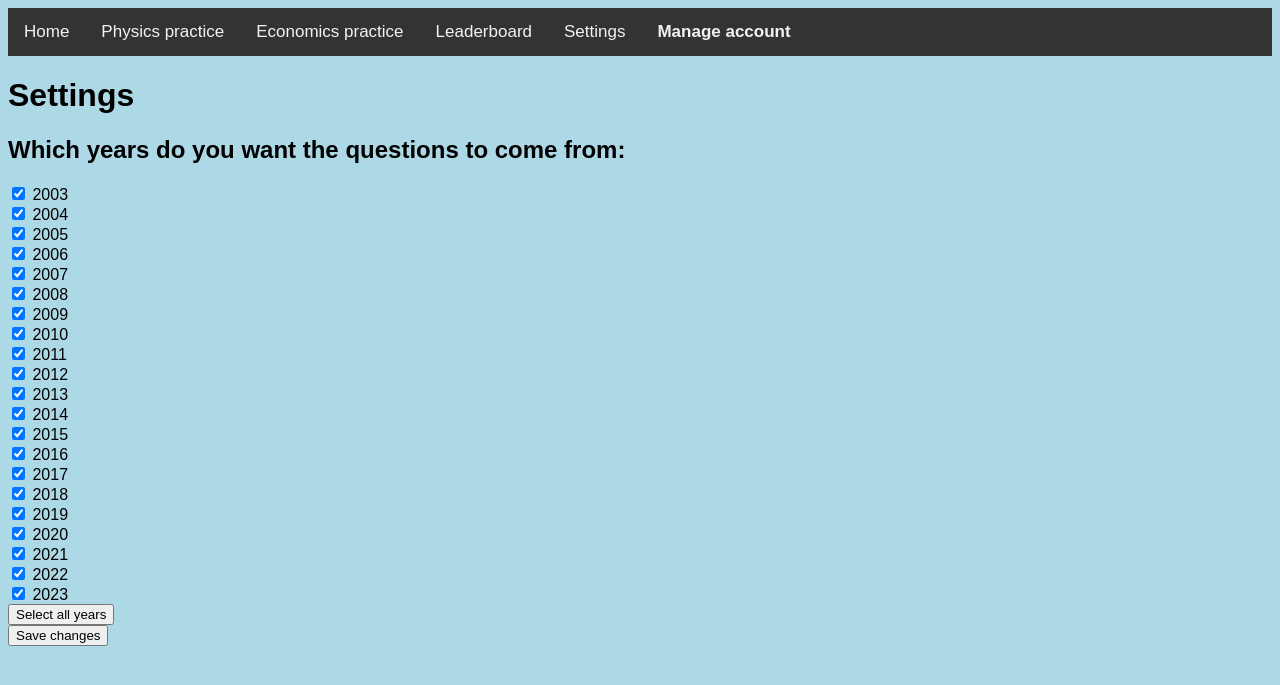
After one commit to XINGZHILU/DjangoMCQ, a Django app: page /settings/ in a window 1280 px wide. The commit adds this page. Shown: the top 685 px of the page. Run offline with Django 5.2, Linux system fonts and the light colour scheme; a user stored in the database is signed in; data comes from the database, SQL or seed files in the repository; both versions use the stored data as it was after the commit.

Commit message:
Added year settings

```diff
--- a/DjangoMCQ/settings.py
+++ b/DjangoMCQ/settings.py
@@ -24,7 +24,7 @@ BASE_DIR = Path(__file__).resolve().parent.parent
 SECRET_KEY = 'django-insecure-3j-l2y-s%0bo$v2_jia6zh@%26s-9refgpqw49t*tv^ba7qs&x'
 
 # SECURITY WARNING: don't run with debug turned on in production!
-DEBUG = False
+DEBUG = True
 
 ALLOWED_HOSTS = ['*']
 
--- a/MCQ/models.py
+++ b/MCQ/models.py
@@ -25,6 +25,7 @@ class Record(models.Model):
     ovrlast = models.DateTimeField(default='2024-06-09 00:00:00+00:00')
     official = models.BooleanField(default=False)
     yeargroup = models.CharField(max_length=255, default='Not assigned')
+    yearselected = models.CharField(default='1' * 4095, max_length=4095)
 
     def __str__(self):
         return self.username
@@ -32,6 +33,8 @@ class Record(models.Model):
 
 class PhysicsMCQ(models.Model):
     no = models.IntegerField(default=0)
+    year = models.IntegerField(default=0)
+    topic = models.CharField(max_length=64, default='unclassified')
     filename = models.CharField(max_length=64, default='placeholder.png')
     ans = models.CharField(max_length=1, default='A')
 
@@ -41,6 +44,8 @@ class PhysicsMCQ(models.Model):
 
 class EconomicsMCQ(models.Model):
     no = models.IntegerField(default=0)
+    year = models.IntegerField(default=0)
+    topic = models.CharField(max_length=64, default='unclassified')
     filename = models.CharField(max_length=64, default='placeholder.png')
     ans = models.CharField(max_length=1, default='A')
 
@@ -49,6 +54,8 @@ class EconomicsMCQ(models.Model):
 
 class BiologyMCQ(models.Model):
     no = models.IntegerField(default=0)
+    year = models.IntegerField(default=0)
+    topic = models.CharField(max_length=64, default='unclassified')
     filename = models.CharField(max_length=64, default='placeholder.png')
     ans = models.CharField(max_length=1, default='A')
 
@@ -58,6 +65,8 @@ class BiologyMCQ(models.Model):
 
 class ChemistryMCQ(models.Model):
     no = models.IntegerField(default=0)
+    year = models.IntegerField(default=0)
+    topic = models.CharField(max_length=64, default='unclassified')
     filename = models.CharField(max_length=64, default='placeholder.png')
     ans = models.CharField(max_length=1, default='A')
 
--- a/MCQ/urls.py
+++ b/MCQ/urls.py
@@ -11,6 +11,6 @@ urlpatterns = [
     path('leaderboard/', views.leaderboard, name='leaderboard'),
     path('account/', views.account, name='account'),
     path('customised/', views.customised, name='customised'),
-    #path('about/', views.about, name='about'),
     path('downloaddb/', views.database, name='database'),
+    path('settings/', views.settings, name='settings'),
 ]
--- a/MCQ/views.py
+++ b/MCQ/views.py
@@ -301,3 +301,23 @@ def database(request):
         return response
     else:
         return render(request, '404.html')
+
+def settings(request):
+    if request.user.username == '':
+        return render(request, 'loginneeded.html', {'name':'visitor'})
+    rec = Record.objects.filter(username=request.user.username).all()[0]
+    if request.method == 'POST':
+        yrs = list(request.POST.keys())
+        if 'save' in yrs:
+            new = list(rec.yearselected)
+            for i in range(2003, 2024):
+                if str(i) in yrs:
+                    new[i] = '1'
+                else:
+                    new[i] = '0'
+            rec.yearselected = ''.join(new)
+            rec.save()
+        elif 'all' in yrs:
+            rec.yearselected = '1' * 4095
+            rec.save()
+    return render(request, 'settings.html', {'name': 'visitor', 'years': list(range(2003,2024)), 'selected': rec.yearselected})
--- a/templates/base.html
+++ b/templates/base.html
@@ -13,7 +13,7 @@
     <a href="/practice/physics">Physics practice</a>
     <a href="/practice/economics">Economics practice</a>
     <a href="/leaderboard">Leaderboard</a>
-    {# <a href="/customised">Customised practice</a> #}
+    <a href="/settings">Settings</a>
     <b><a href="/account">Manage account</a></b>
 
 </div>
--- /dev/null
+++ b/templates/settings.html
@@ -0,0 +1,121 @@
+{% extends 'base.html' %}
+{% load static %}
+{% block title %}
+    Filter
+{% endblock %}
+
+{% block content %}
+    <h1>Settings</h1>
+    <h2>Which years do you want the questions to come from:</h2>
+    <form action="." method="post">
+        {% csrf_token %}
+        {% if selected.2003 == '1' %}
+            <input type="checkbox" value="y" name="2003" checked> 2003 <br>
+        {% else %}
+            <input type="checkbox" value="y" name="2003"> 2003 <br>
+        {% endif %}
+        {% if selected.2004 == '1' %}
+            <input type="checkbox" value="y" name="2004" checked> 2004 <br>
+        {% else %}
+            <input type="checkbox" value="y" name="2004"> 2004 <br>
+        {% endif %}
+        {% if selected.2005 == '1' %}
+            <input type="checkbox" value="y" name="2005" checked> 2005 <br>
+        {% else %}
+            <input type="checkbox" value="y" name="2005"> 2005 <br>
+        {% endif %}
+        {% if selected.2006 == '1' %}
+            <input type="checkbox" value="y" name="2006" checked> 2006 <br>
+        {% else %}
+            <input type="checkbox" value="y" name="2006"> 2006 <br>
+        {% endif %}
+        {% if selected.2007 == '1' %}
+            <input type="checkbox" value="y" name="2007" checked> 2007 <br>
+        {% else %}
+            <input type="checkbox" value="y" name="2007"> 2007 <br>
+        {% endif %}
+        {% if selected.2008 == '1' %}
+            <input type="checkbox" value="y" name="2008" checked> 2008 <br>
+        {% else %}
+            <input type="checkbox" value="y" name="2008"> 2008 <br>
+        {% endif %}
+        {% if selected.2009 == '1' %}
+            <input type="checkbox" value="y" name="2009" checked> 2009 <br>
+        {% else %}
+            <input type="checkbox" value="y" name="2009"> 2009 <br>
+        {% endif %}
+        {% if selected.2010 == '1' %}
+            <input type="checkbox" value="y" name="2010" checked> 2010 <br>
+        {% else %}
+            <input type="checkbox" value="y" name="2010"> 2010 <br>
+        {% endif %}
+        {% if selected.2011 == '1' %}
+            <input type="checkbox" value="y" name="2011" checked> 2011 <br>
+        {% else %}
+            <input type="checkbox" value="y" name="2011"> 2011 <br>
+        {% endif %}
+        {% if selected.2012 == '1' %}
+            <input type="checkbox" value="y" name="2012" checked> 2012 <br>
+        {% else %}
+            <input type="checkbox" value="y" name="2012"> 2012 <br>
+        {% endif %}
+        {% if selected.2013 == '1' %}
+            <input type="checkbox" value="y" name="2013" checked> 2013 <br>
+        {% else %}
+            <input type="checkbox" value="y" name="2013"> 2013 <br>
+        {% endif %}
+        {% if selected.2014 == '1' %}
+            <input type="checkbox" value="y" name="2014" checked> 2014 <br>
+        {% else %}
+            <input type="checkbox" value="y" name="2014"> 2014 <br>
+        {% endif %}
+        {% if selected.2015 == '1' %}
+            <input type="checkbox" value="y" name="2015" checked> 2015 <br>
+        {% else %}
+            <input type="checkbox" value="y" name="2015"> 2015 <br>
+        {% endif %}
+        {% if selected.2016 == '1' %}
+            <input type="checkbox" value="y" name="2016" checked> 2016 <br>
+        {% else %}
+            <input type="checkbox" value="y" name="2016"> 2016 <br>
+        {% endif %}
+        {% if selected.2017 == '1' %}
+            <input type="checkbox" value="y" name="2017" checked> 2017 <br>
+        {% else %}
+            <input type="checkbox" value="y" name="2017"> 2017 <br>
+        {% endif %}
+        {% if selected.2018 == '1' %}
+            <input type="checkbox" value="y" name="2018" checked> 2018 <br>
+        {% else %}
+            <input type="checkbox" value="y" name="2018"> 2018 <br>
+        {% endif %}
+        {% if selected.2019 == '1' %}
+            <input type="checkbox" value="y" name="2019" checked> 2019 <br>
+        {% else %}
+            <input type="checkbox" value="y" name="2019"> 2019 <br>
+        {% endif %}
+        {% if selected.2020 == '1' %}
+            <input type="checkbox" value="y" name="2020" checked> 2020 <br>
+        {% else %}
+            <input type="checkbox" value="y" name="2020"> 2020 <br>
+        {% endif %}
+        {% if selected.2021 == '1' %}
+            <input type="checkbox" value="y" name="2021" checked> 2021 <br>
+        {% else %}
+            <input type="checkbox" value="y" name="2021"> 2021 <br>
+        {% endif %}
+        {% if selected.2022 == '1' %}
+            <input type="checkbox" value="y" name="2022" checked> 2022 <br>
+        {% else %}
+            <input type="checkbox" value="y" name="2022"> 2022 <br>
+        {% endif %}
+        {% if selected.2023 == '1' %}
+            <input type="checkbox" value="y" name="2023" checked> 2023 <br>
+        {% else %}
+            <input type="checkbox" value="y" name="2023"> 2023 <br>
+        {% endif %}
+        <input type="submit" value="Select all years" name="all"><br>
+        <input type="submit" value="Save changes" name="save">
+    </form>
+
+{% endblock %}
```
Also changed, not shown: templates/404.html (+21 -9 lines), MCQ/migrations/0024_biologymcq_topic_biologymcq_year_chemistrymcq_topic_and_more.py (added), db.sqlite3.
